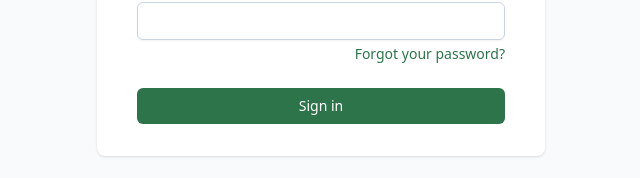
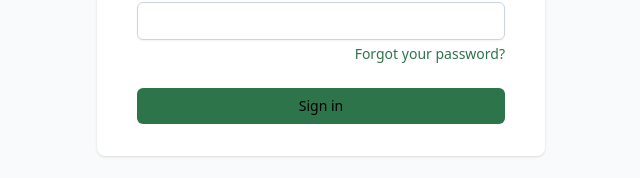
Before and after one commit to zhannie78/HumanifyAI, a React (Vite) app: page /login in a window 1280 px wide. Shown: the part 468-646 px from the top of the page, without its empty margins (319-959 px from the left). Built offline with nearby package versions, Linux system fonts and the light colour scheme.

Commit message:
Update Button.tsx

```diff
--- a/src/components/ui/Button.tsx
+++ b/src/components/ui/Button.tsx
@@ -27,7 +27,7 @@ const Button: React.FC<ButtonProps> = ({
   const baseClasses = 'inline-flex items-center justify-center rounded-md font-medium transition-colors focus-visible:outline-none focus-visible:ring-2 focus-visible:ring-primary-500 focus-visible:ring-offset-2 disabled:opacity-50 disabled:pointer-events-none';
 
   const variantClasses = {
-    primary: 'bg-primary-600 text-white hover:bg-primary-700 active:bg-primary-800',
+    primary: 'bg-primary-600 text-black hover:bg-primary-700 active:bg-primary-800',
     secondary: 'bg-secondary-600 text-white hover:bg-secondary-700 active:bg-secondary-800',
     outline: 'border border-gray-300 bg-transparent hover:bg-gray-50 text-gray-700',
     ghost: 'bg-transparent hover:bg-gray-100 text-gray-700',
```
